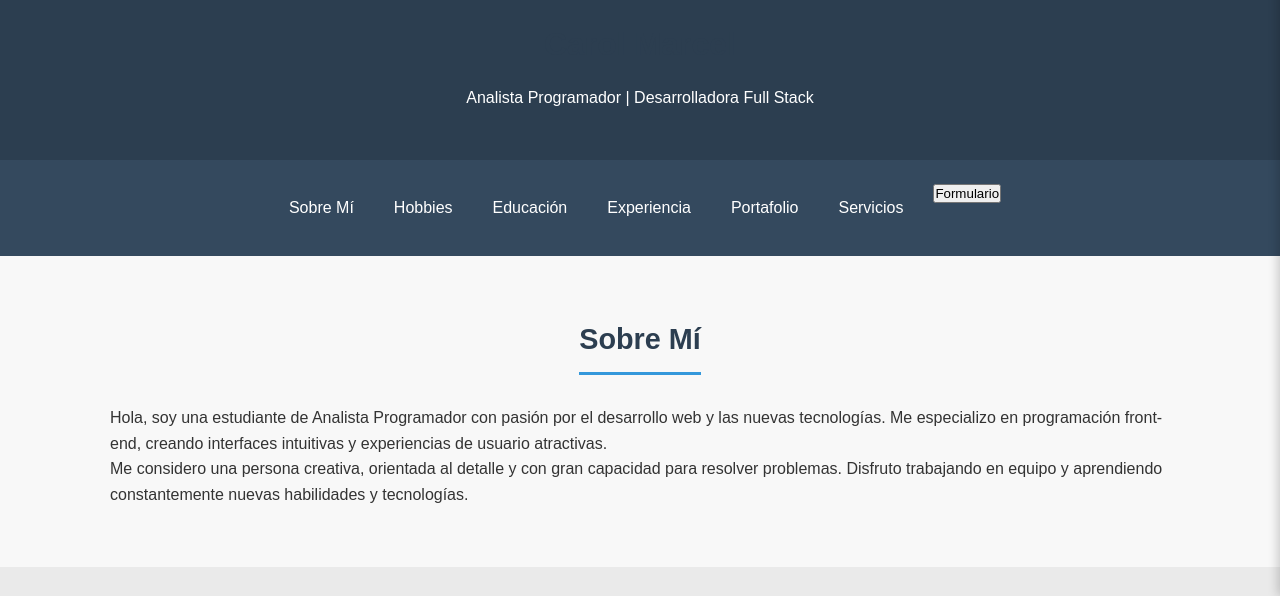
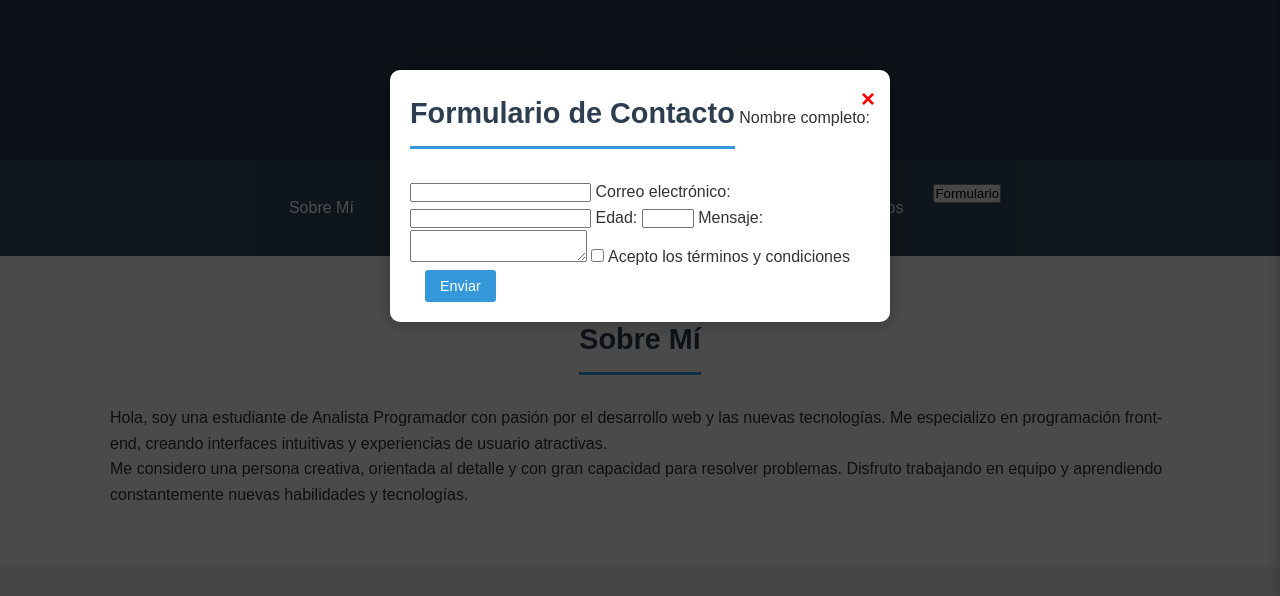
Before and after one commit to CarolMarcel/Proyecto-personal, a plain HTML site: page index.html in a window 1280 px wide. Both pictures are taken after a click on the button "Formulario". Shown: the part 204-800 px from the top of the page. Drawn offline with Linux system fonts and the light colour scheme.

Commit message:
Update index.html
Modificado

```diff
--- a/index.html
+++ b/index.html
@@ -179,10 +179,12 @@
         </section> -->
 
         <!-- Formulario de contacto -->
-        <section id="formularioContacto" class="section-alt">
-            <div class="container">
+        <div id="formularioPop">
+          <div class="contenido">
+            <span class="cerrar">&times;</span>
+            <form id="formularioContacto">
               <h2>Formulario de Contacto</h2>
-                <form id="formularioContacto">
+
               <label for="nombre">Nombre completo:</label>
               <input type="text" id="nombre" name="nombre" required>
 
@@ -200,10 +202,10 @@
               </label>
 
               <button type="submit" class="btn">Enviar</button>
+              <p id="estadoEnvio"></p>
             </form>
-                <p id="estadoEnvio"></p>
           </div>
-        </section>
+        </div>
 
     </main>
 
```
Lines whose indentation alone changed are shown as unchanged.
